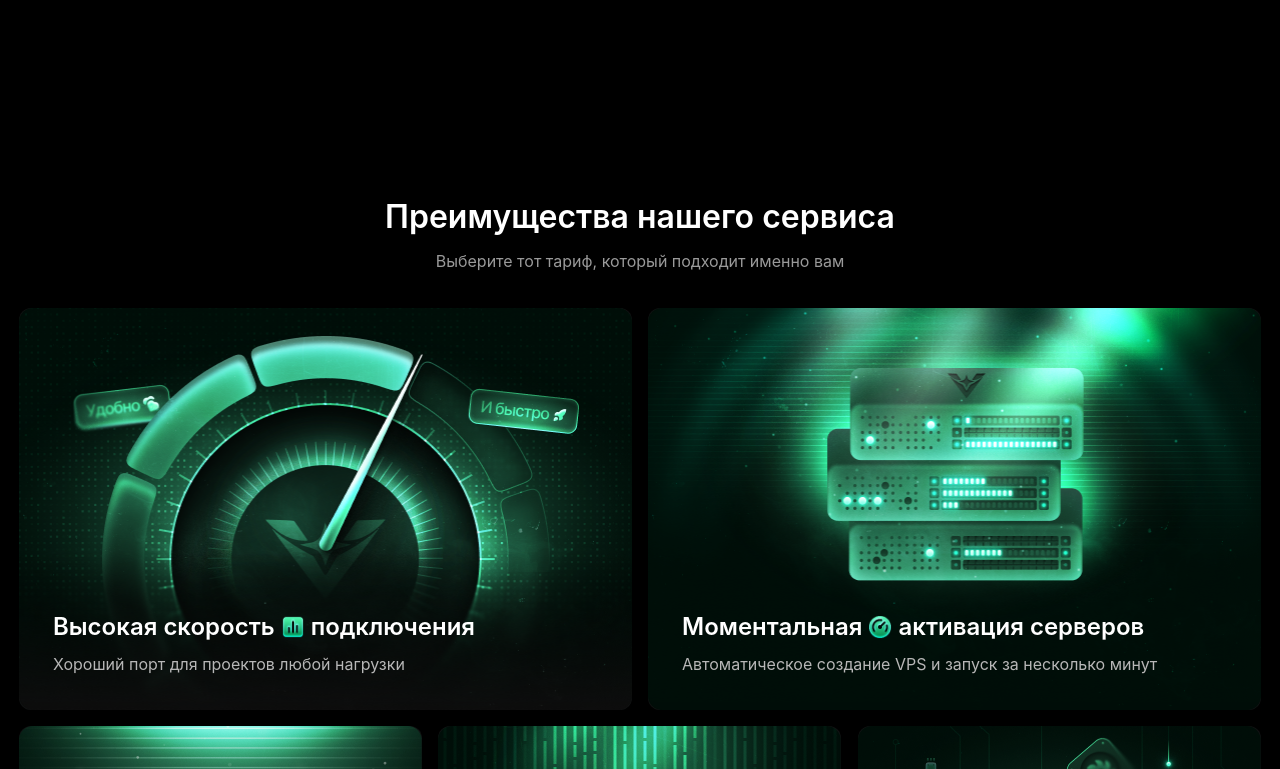
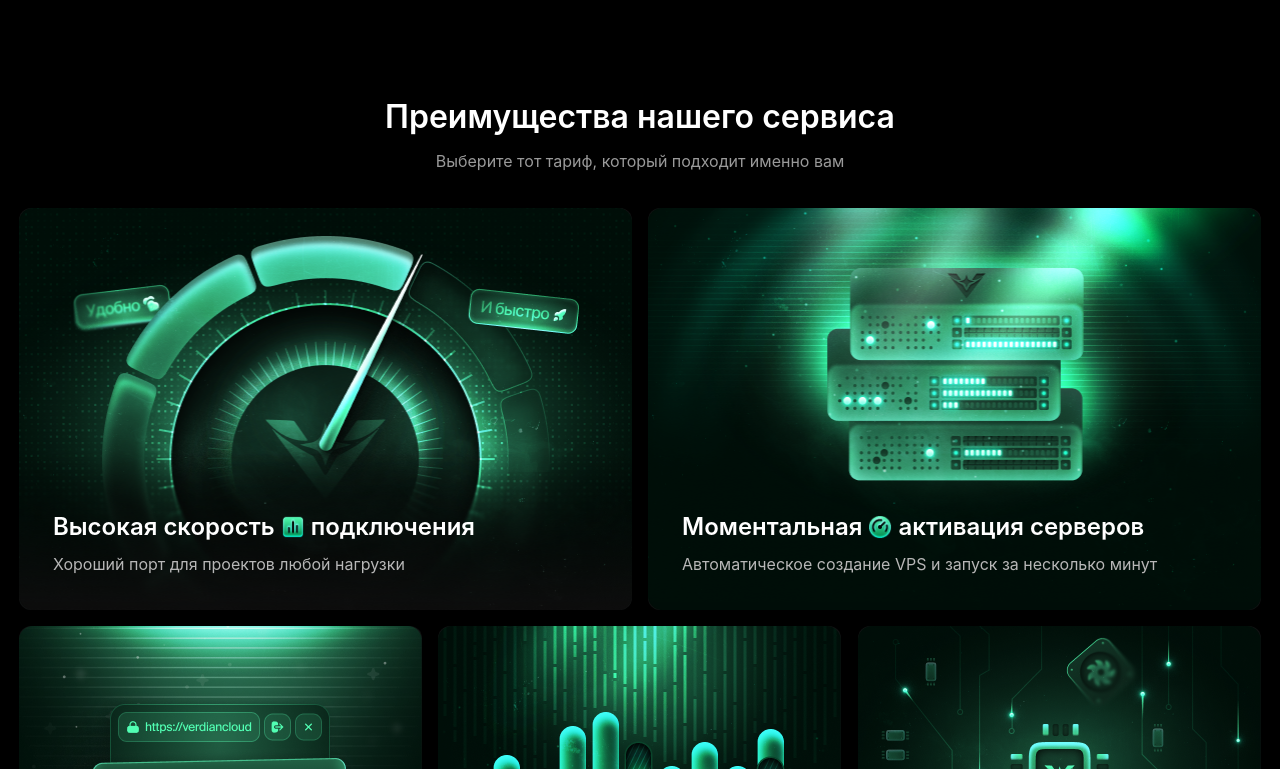
Before and after one commit to xJfour/project_verdian-cloud, a React (Vite) app: page / in a window 1280 px wide. Shown: the part 1931-2700 px from the top of the page. Built offline with nearby package versions, Linux system fonts and the light colour scheme.

Commit message:
set tariffs to advantages spacing

```diff
--- a/src/components/Advantages/Advantages.scss
+++ b/src/components/Advantages/Advantages.scss
@@ -1,6 +1,6 @@
 .advantages {
     width: 100%;
-    padding: 100px 0 0;
+    padding: 0;
     background: #000;
     scroll-margin-top: 80px;
 }
```
